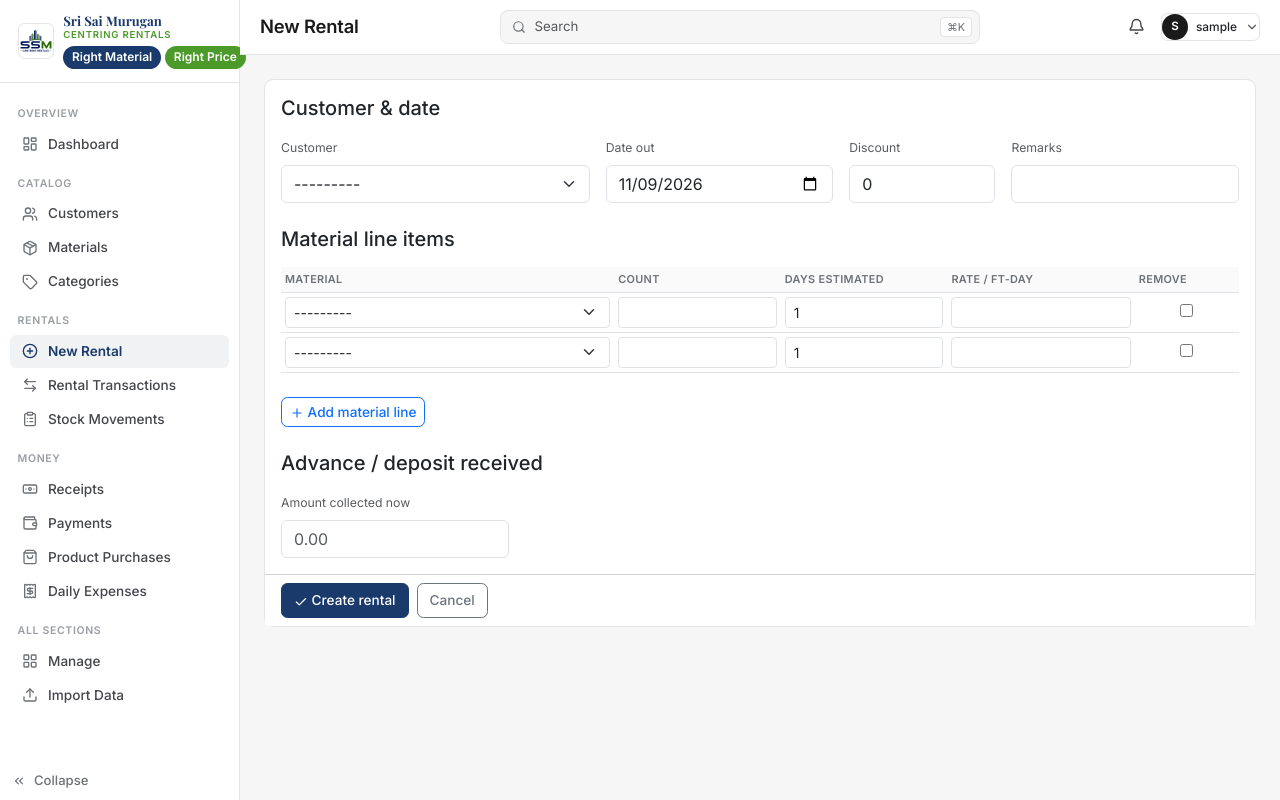
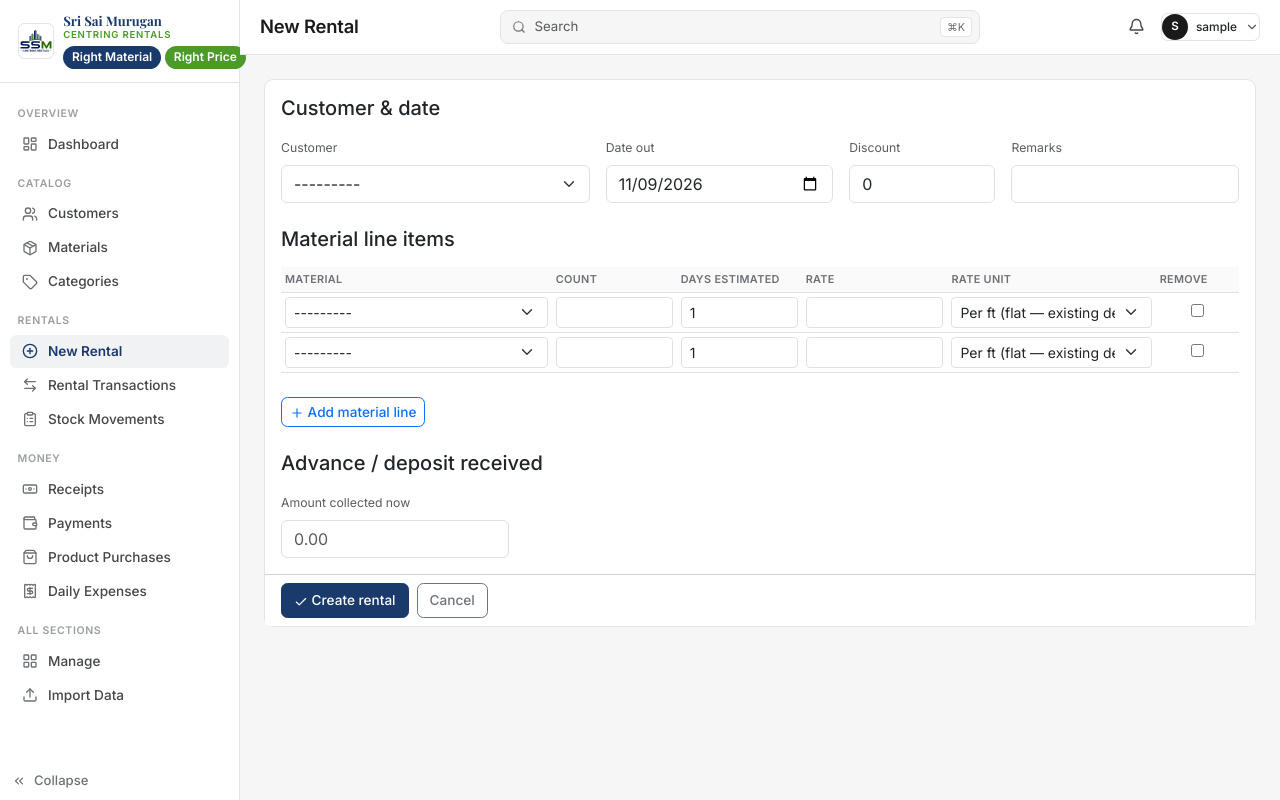
Before and after one commit to aravindarcbe/ssmcentringrentals-crm, a Django app: page /rentals/new/ in a window 1280 px wide. Run offline with Django 5.2, Linux system fonts and the light colour scheme; the visitor is signed in with stand-in values (Sample User, id 1); data that the repository does not hold is empty.

Commit message:
Item 7: flexible rate units + damage charge field
Flexible rate units — Material and RentalLineItem both get a rate_unit
choice (per ft flat / per piece-day / per ft-day / per piece-20-days /
per ft-20-days / per piece-30-days, from the owner's reference
screenshot). The existing formula (Ft x Rate x Count, no day multiplier,
per spec.md §3.1) becomes the FLAT_FT default, so every material and
rental line item created before this change computes exactly the same
amount it always did — the new units are opt-in for new entries only.
Verified all 6 formulas against hand-computed expected values before
pushing.

Damage charge — a new optional field on RentalTransaction (default 0,
same pattern as Transportation), editable right on the invoice page and
shown as its own line before Grand Total when non-zero. Deliberately
left out of net_position's deposit/balance math, same as Transportation.

Co-Authored-By: Claude Sonnet 5 <noreply@anthropic.com>
Claude-Session: https://claude.ai/code/session_01FrhKTpTkRuXGTXAry2N8aU

```diff
--- a/webapp/rentals/forms.py
+++ b/webapp/rentals/forms.py
@@ -70,12 +70,13 @@ class MaterialCategoryForm(forms.ModelForm):
 class MaterialForm(forms.ModelForm):
     class Meta:
         model = Material
-        fields = ["category", "size_label", "ft_value", "default_rate_per_day", "total_stock_count", "available_count"]
+        fields = ["category", "size_label", "ft_value", "default_rate_per_day", "rate_unit", "total_stock_count", "available_count"]
         widgets = {
             "category": forms.Select(attrs={"class": "form-select"}),
             "size_label": forms.TextInput(attrs={"class": "form-control"}),
             "ft_value": forms.NumberInput(attrs={"class": "form-control", "step": "0.01"}),
             "default_rate_per_day": forms.NumberInput(attrs={"class": "form-control", "step": "0.01"}),
+            "rate_unit": forms.Select(attrs={"class": "form-select"}),
             "total_stock_count": forms.NumberInput(attrs={"class": "form-control", "min": "0"}),
             "available_count": forms.NumberInput(attrs={"class": "form-control", "min": "0"}),
         }
@@ -179,7 +180,7 @@ class ExcelUploadForm(forms.Form):
 
 RentalLineItemFormSet = forms.modelformset_factory(
     RentalLineItem,
-    fields=["material", "count", "days_estimated", "rate"],
+    fields=["material", "count", "days_estimated", "rate", "rate_unit"],
     extra=2,
     can_delete=True,
     widgets={
@@ -187,5 +188,6 @@ RentalLineItemFormSet = forms.modelformset_factory(
         "count": forms.NumberInput(attrs={"class": "form-control form-control-sm", "min": "1"}),
         "days_estimated": forms.NumberInput(attrs={"class": "form-control form-control-sm", "min": "1"}),
         "rate": forms.NumberInput(attrs={"class": "form-control form-control-sm", "step": "0.01"}),
+        "rate_unit": forms.Select(attrs={"class": "form-select form-select-sm"}),
     },
 )
--- a/webapp/rentals/models.py
+++ b/webapp/rentals/models.py
@@ -7,6 +7,25 @@ PAYMENT_MODE_CHOICES = [
     ("GPAY", "GPay"),
     ("CARD", "Card"),
     ("BANK", "Bank transfer"),
+]
+
+# RATE_UNIT_FLAT_FT is the legacy/default behavior (ft_value * rate * count, no day
+# multiplier) — matches the already-resolved billing formula in spec.md §3.1, so
+# every existing Material/RentalLineItem keeps computing the same amount it always
+# did. The other units are new, opt-in, and actually factor in days_estimated.
+RATE_UNIT_FLAT_FT = "FLAT_FT"
+RATE_UNIT_PIECE_DAY = "PIECE_DAY"
+RATE_UNIT_FT_DAY = "FT_DAY"
+RATE_UNIT_PIECE_20D = "PIECE_20D"
+RATE_UNIT_FT_20D = "FT_20D"
+RATE_UNIT_PIECE_30D = "PIECE_30D"
+RATE_UNIT_CHOICES = [
+    (RATE_UNIT_FLAT_FT, "Per ft (flat — existing default)"),
+    (RATE_UNIT_PIECE_DAY, "Per piece / day"),
+    (RATE_UNIT_FT_DAY, "Per ft / day"),
+    (RATE_UNIT_PIECE_20D, "Per piece / 20 days"),
+    (RATE_UNIT_FT_20D, "Per ft / 20 days"),
+    (RATE_UNIT_PIECE_30D, "Per piece / 30 days"),
 ]
 
 
@@ -57,6 +76,10 @@ class Material(models.Model):
     size_label = models.CharField(max_length=100, help_text='e.g. "12 inch 8 ft"')
     ft_value = models.DecimalField(max_digits=8, decimal_places=2, help_text="Length in feet, used in bill amount calc")
     default_rate_per_day = models.DecimalField(max_digits=10, decimal_places=2, validators=[MinValueValidator(0)])
+    rate_unit = models.CharField(
+        max_length=12, choices=RATE_UNIT_CHOICES, default=RATE_UNIT_FLAT_FT,
+        help_text="How the rate is quoted — prefills new rental line items for this material",
+    )
     total_stock_count = models.PositiveIntegerField(default=0)
     available_count = models.PositiveIntegerField(default=0)
 
@@ -83,6 +106,7 @@ class RentalTransaction(models.Model):
     status = models.CharField(max_length=20, choices=STATUS_CHOICES, default=STATUS_OPEN)
     discount = models.DecimalField(max_digits=10, decimal_places=2, default=0)
     transportation = models.DecimalField(max_digits=10, decimal_places=2, default=0, help_text="Transportation charge shown on the invoice")
+    damage_charge = models.DecimalField(max_digits=10, decimal_places=2, default=0, help_text="Charge for damaged materials, shown on the invoice")
     remarks = models.CharField(max_length=255, blank=True)
     created_at = models.DateTimeField(auto_now_add=True)
 
@@ -119,10 +143,10 @@ class RentalTransaction(models.Model):
 
     @property
     def grand_total(self):
-        """Subtotal + Transportation, as shown on the printed invoice (§6 of
-        docs/change-requests-2026-11.md) — not part of net_position's own
-        deposit/balance math, which is unchanged."""
-        return self.invoice_subtotal + self.transportation
+        """Subtotal + Transportation + Damage charge, as shown on the printed
+        invoice (§6/§7 of docs/change-requests-2026-11.md) — not part of
+        net_position's own deposit/balance math, which is unchanged."""
+        return self.invoice_subtotal + self.transportation + self.damage_charge
 
 
 class RentalLineItem(models.Model):
@@ -131,6 +155,7 @@ class RentalLineItem(models.Model):
     count = models.PositiveIntegerField()
     days_estimated = models.PositiveIntegerField(default=1)
     rate = models.DecimalField(max_digits=10, decimal_places=2)
+    rate_unit = models.CharField(max_length=12, choices=RATE_UNIT_CHOICES, default=RATE_UNIT_FLAT_FT)
     count_returned = models.PositiveIntegerField(default=0)
     date_returned = models.DateField(null=True, blank=True)
     days_actual = models.PositiveIntegerField(null=True, blank=True)
@@ -140,8 +165,26 @@ class RentalLineItem(models.Model):
 
     @property
     def line_amount(self):
-        """Matches the source sheet convention: Ft x Rate x Count."""
-        return (self.material.ft_value or 0) * self.rate * self.count
+        """Bill amount, fixed at creation time (days_estimated, not actual return
+        days — see spec.md §3.1). FLAT_FT reproduces the original, always-resolved
+        formula (Ft x Rate x Count, no day multiplier) so nothing created before
+        rate units existed changes. The other units actually factor in days."""
+        from math import ceil
+
+        ft = self.material.ft_value or 0
+        days = self.days_estimated or 1
+
+        if self.rate_unit == RATE_UNIT_PIECE_DAY:
+            return self.rate * self.count * days
+        if self.rate_unit == RATE_UNIT_FT_DAY:
+            return self.rate * ft * self.count * days
+        if self.rate_unit == RATE_UNIT_PIECE_20D:
+            return self.rate * self.count * ceil(days / 20)
+        if self.rate_unit == RATE_UNIT_FT_20D:
+            return self.rate * ft * self.count * ceil(days / 20)
+        if self.rate_unit == RATE_UNIT_PIECE_30D:
+            return self.rate * self.count * ceil(days / 30)
+        return ft * self.rate * self.count  # RATE_UNIT_FLAT_FT
 
     @property
     def is_fully_returned(self):
--- a/webapp/rentals/templates/rentals/_material_rows.html
+++ b/webapp/rentals/templates/rentals/_material_rows.html
@@ -3,7 +3,7 @@
     <div class="card">
         <table>
             <thead>
-                <tr><th>Category</th><th>Size</th><th>Rate / ft-day</th><th>Available</th><th>Total stock</th><th></th></tr>
+                <tr><th>Category</th><th>Size</th><th>Rate</th><th>Rate unit</th><th>Available</th><th>Total stock</th><th></th></tr>
             </thead>
             <tbody>
                 {% for m in materials %}
@@ -11,6 +11,7 @@
                     <td>{{ m.category.name }}</td>
                     <td>{{ m.size_label }}</td>
                     <td>₹{{ m.default_rate_per_day|money }}</td>
+                    <td class="text-muted small">{{ m.get_rate_unit_display }}</td>
                     <td class="{% if m.available_count <= 0 %}money-negative{% endif %}">{{ m.available_count }}</td>
                     <td>{{ m.total_stock_count }}</td>
                     <td class="text-end">
@@ -22,7 +23,7 @@
                     </td>
                 </tr>
                 {% empty %}
-                <tr><td colspan="6" class="text-center text-muted py-4">No materials yet.</td></tr>
+                <tr><td colspan="7" class="text-center text-muted py-4">No materials yet.</td></tr>
                 {% endfor %}
             </tbody>
         </table>
--- a/webapp/rentals/templates/rentals/rental_form.html
+++ b/webapp/rentals/templates/rentals/rental_form.html
@@ -35,11 +35,12 @@
             <table class="table table-sm align-middle">
                 <thead>
                     <tr>
-                        <th style="width:32%">Material</th>
-                        <th style="width:16%">Count</th>
-                        <th style="width:16%">Days estimated</th>
-                        <th style="width:18%">Rate / ft-day</th>
-                        <th style="width:10%">Remove</th>
+                        <th style="width:26%">Material</th>
+                        <th style="width:12%">Count</th>
+                        <th style="width:12%">Days estimated</th>
+                        <th style="width:14%">Rate</th>
+                        <th style="width:20%">Rate unit</th>
+                        <th style="width:8%">Remove</th>
                     </tr>
                 </thead>
                 <tbody id="line-items-body">
@@ -49,6 +50,7 @@
                         <td>{{ lf.count }}</td>
                         <td>{{ lf.days_estimated }}</td>
                         <td>{{ lf.rate }}</td>
+                        <td>{{ lf.rate_unit }}</td>
                         <td class="text-center">{{ lf.DELETE }}</td>
                     </tr>
                     {% endfor %}
--- a/webapp/rentals/views.py
+++ b/webapp/rentals/views.py
@@ -357,8 +357,9 @@ def rental_invoice(request, pk):
     )
     if request.method == "POST":
         transaction.transportation = _to_decimal(request.POST.get("transportation"))
-        transaction.save(update_fields=["transportation"])
-        messages.success(request, "Transportation charge updated.")
+        transaction.damage_charge = _to_decimal(request.POST.get("damage_charge"))
+        transaction.save(update_fields=["transportation", "damage_charge"])
+        messages.success(request, "Invoice charges updated.")
         return redirect("rentals:rental_invoice", pk=transaction.pk)
     return render(request, "rentals/invoice.html", {"t": transaction})
 
```
Also changed, not shown: webapp/rentals/templates/rentals/invoice.html (+8 -3 lines), webapp/rentals/templates/rentals/material_form.html (+6 -1 lines), webapp/rentals/templates/rentals/rental_detail.html (+5 -2 lines), webapp/rentals/migrations/0005_rate_units_and_damage_charge.py (added).
